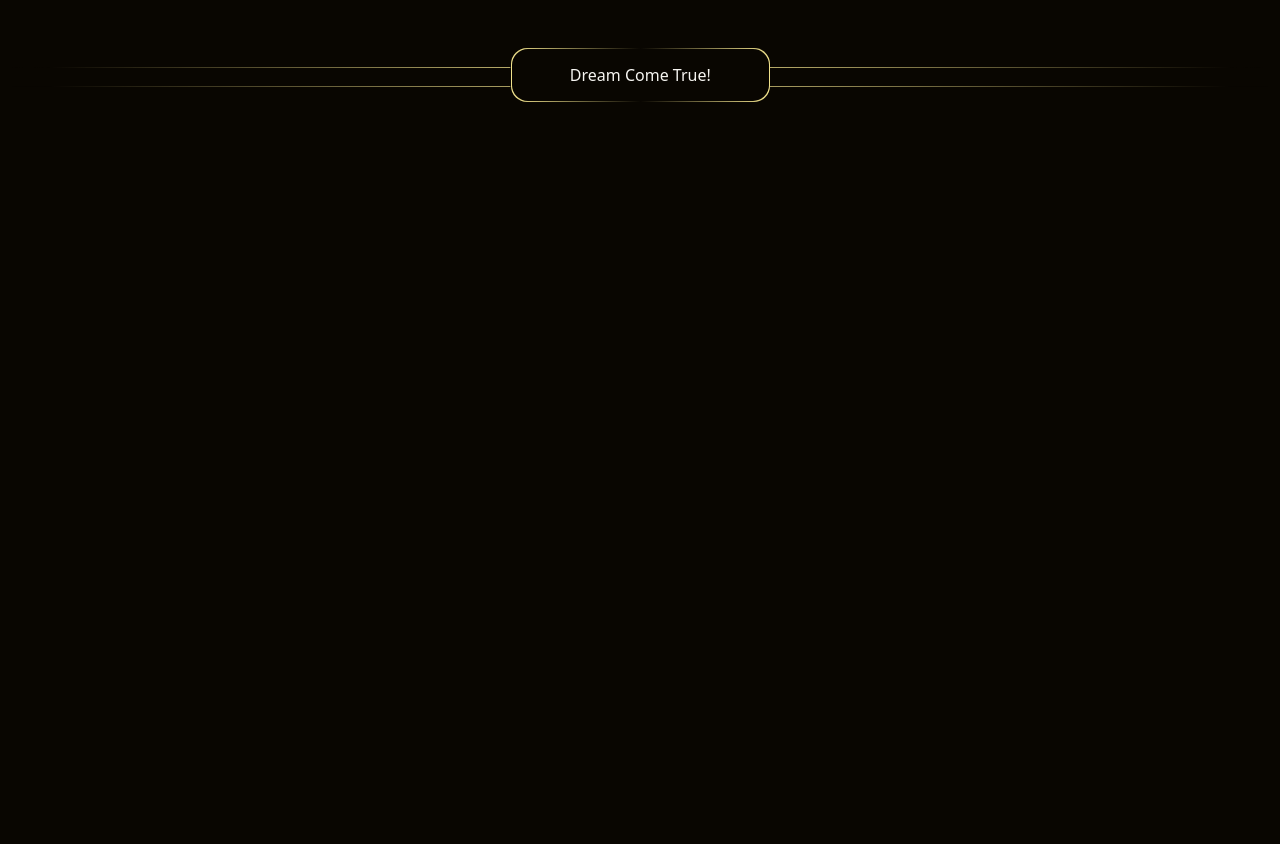
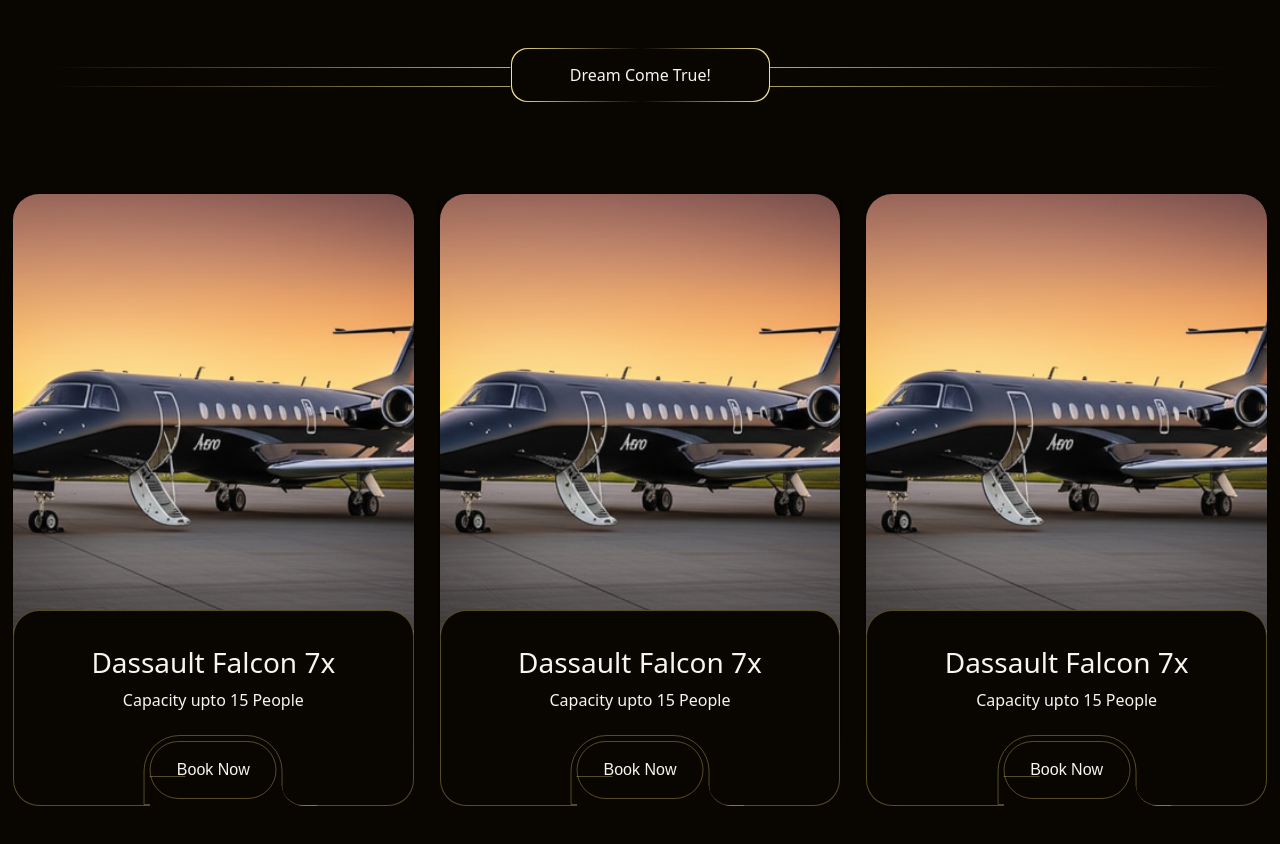
Before and after one commit to duttachandan/Royal-Aviation, a plain HTML site: page index.html in a window 1280 px wide. Before the commit the page ends 800 px from the top, so only its background shows below. Drawn offline with nearby package versions, Linux system fonts and the light colour scheme; a web font is replaced by a local one.

Commit message:
updated card's bottom Section

```diff
--- a/CSS/style.css
+++ b/CSS/style.css
@@ -1,4 +1,9 @@
 /* Dream Come True Section */
+
+@font-face {
+  font-family: Arlita;
+  src: url("../font/Arlita.otf");
+}
 
 body {
   background: #090601;
@@ -46,3 +51,71 @@
   text-wrap: nowrap;
   color: var(--text-color);
 }
+
+.drm-cm-tru-card {
+  padding-block: 91px;
+}
+
+.card {
+  max-width: 451px;
+  height: 554px;
+  position: relative;
+  background: transparent;
+}
+
+.card > img {
+  border-radius: 26px;
+  height: 100%;
+  width: 100%;
+  object-fit: cover;
+}
+
+.card-content {
+  position: absolute;
+  background: var(--secondary-color);
+  bottom: -60px;
+  left: 0;
+  right: 0;
+  padding: 35px 0 77px;
+  text-align: center;
+  border-radius: 26px;
+  border: 1px solid rgba(219, 199, 97, 36%);
+  color: var(--text-color);
+}
+
+.card-content > a {
+  bottom: 0;
+  left: 50%;
+  transform: translateX(-50%);
+  padding: 5px;
+  border: 1px solid rgba(219, 199, 97, 36%);
+  border-radius: 36px 36px 0 0;
+}
+
+.card-content > a::after,
+.card-content > a::before {
+  content: "";
+  position: absolute;
+  height: 36px;
+  width: 36px;
+  /* background: red; */
+  border: solid rgba(219, 199, 97, 36%);
+  border-width: 0 0 1px;
+}
+
+.card-content > a::after {
+  bottom: -2px;
+  right: -36px;
+  border-radius: 0 0 0 22px;
+  box-shadow: -8px 16px 0 var(--secondary-color);
+  pointer-events: none;
+}
+
+.card-content > a > span {
+  padding: 16px 26px;
+  border: 1px solid rgba(219, 199, 97, 36%);
+  border-radius: 50px;
+  font-family: Arlita, sans-serif;
+  color: var(--text-color);
+  box-shadow: 0 30px 0 var(--secondary-color);
+}
--- a/index.html
+++ b/index.html
@@ -1,20 +1,18 @@
 <!DOCTYPE html>
 <html lang="en">
+
 <head>
     <meta charset="UTF-8" />
     <meta name="viewport" content="width=device-width, initial-scale=1.0" />
     <title>Royal Aviation</title>
 
     <!-- Bootstrap CSS -->
-    <link
-      href="https://cdn.jsdelivr.net/npm/bootstrap@5.3.8/dist/css/bootstrap.min.css"
-      rel="stylesheet"
-      integrity="sha384-sRIl4kxILFvY47J16cr9ZwB07vP4J8+LH7qKQnuqkuIAvNWLzeN8tE5YBujZqJLB"
-      crossorigin="anonymous"
-    />
+    <link href="https://cdn.jsdelivr.net/npm/bootstrap@5.3.8/dist/css/bootstrap.min.css" rel="stylesheet"
+        integrity="sha384-sRIl4kxILFvY47J16cr9ZwB07vP4J8+LH7qKQnuqkuIAvNWLzeN8tE5YBujZqJLB" crossorigin="anonymous" />
     <!-- Custom CSS -->
     <link rel="stylesheet" href="./CSS/style.css" />
 </head>
+
 <body>
     <!-- Header Section -->
 
@@ -32,17 +30,51 @@
                     <img src="./Assets/right-line.png" alt="" />
                 </div>
             </div>
+            <div class="row align-items-center drm-cm-tru-card">
+                <div class="col-12 col-md-6 col-lg-4">
+                    <div class="card">
+                        <img src="./Assets/Mask group (1).png" alt="" />
+                        <div class="card-content">
+                            <h3>Dassault Falcon 7x</h3>
+                            <p>Capacity upto 15 People</p>
+                            <a href="" class="d-inline-block position-absolute">
+                                <span class="d-inline-block"> Book Now </span></a>
+                        </div>
+                    </div>
+                </div>
+                <div class="col-12 col-md-6 col-lg-4">
+                    <div class="card">
+                        <img src="./Assets/Mask group (1).png" alt="" />
+                        <div class="card-content">
+                            <h3>Dassault Falcon 7x</h3>
+                            <p>Capacity upto 15 People</p>
+                            <a href="" class="d-inline-block position-absolute">
+                                <span class="d-inline-block"> Book Now </span></a>
+                        </div>
+                    </div>
+                </div>
+                <div class="col-12 col-md-6 col-lg-4">
+                    <div class="card">
+                        <img src="./Assets/Mask group (1).png" alt="" />
+                        <div class="card-content">
+                            <h3>Dassault Falcon 7x</h3>
+                            <p>Capacity upto 15 People</p>
+                            <a href="" class="d-inline-block position-absolute">
+                                <span class="d-inline-block"> Book Now </span></a>
+                        </div>
+                    </div>
+                </div>
+            </div>
         </div>
     </section>
 
     <!-- Bootstrap JS -->
-    <script
-      src="https://cdn.jsdelivr.net/npm/bootstrap@5.3.8/dist/js/bootstrap.bundle.min.js"
+    <script src="https://cdn.jsdelivr.net/npm/bootstrap@5.3.8/dist/js/bootstrap.bundle.min.js"
         integrity="sha384-FKyoEForCGlyvwx9Hj09JcYn3nv7wiPVlz7YYwJrWVcXK/BmnVDxM+D2scQbITxI"
-      crossorigin="anonymous"
-    ></script>
+        crossorigin="anonymous"></script>
 
     <!-- Custom JS -->
     <script src="./JS/index.js"></script>
 </body>
+
 </html>
```
Lines whose indentation alone changed are shown as unchanged.
